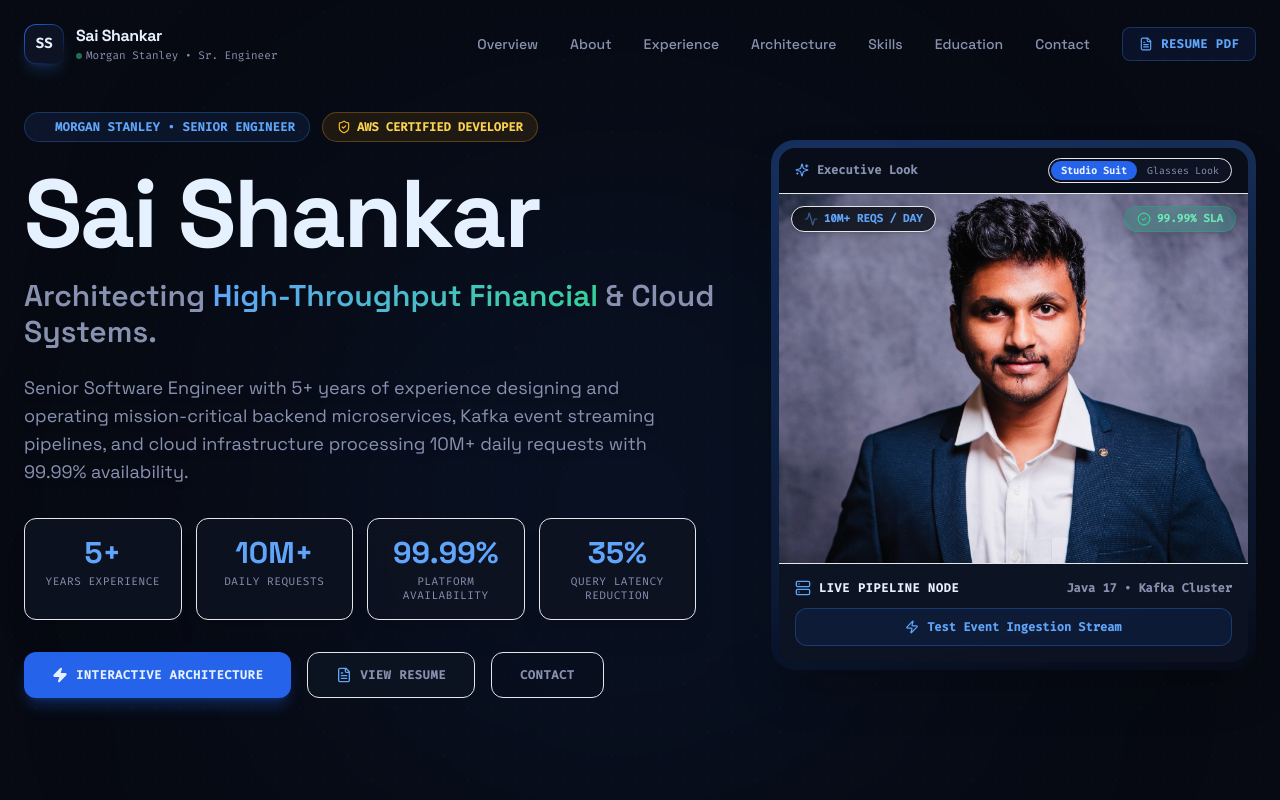
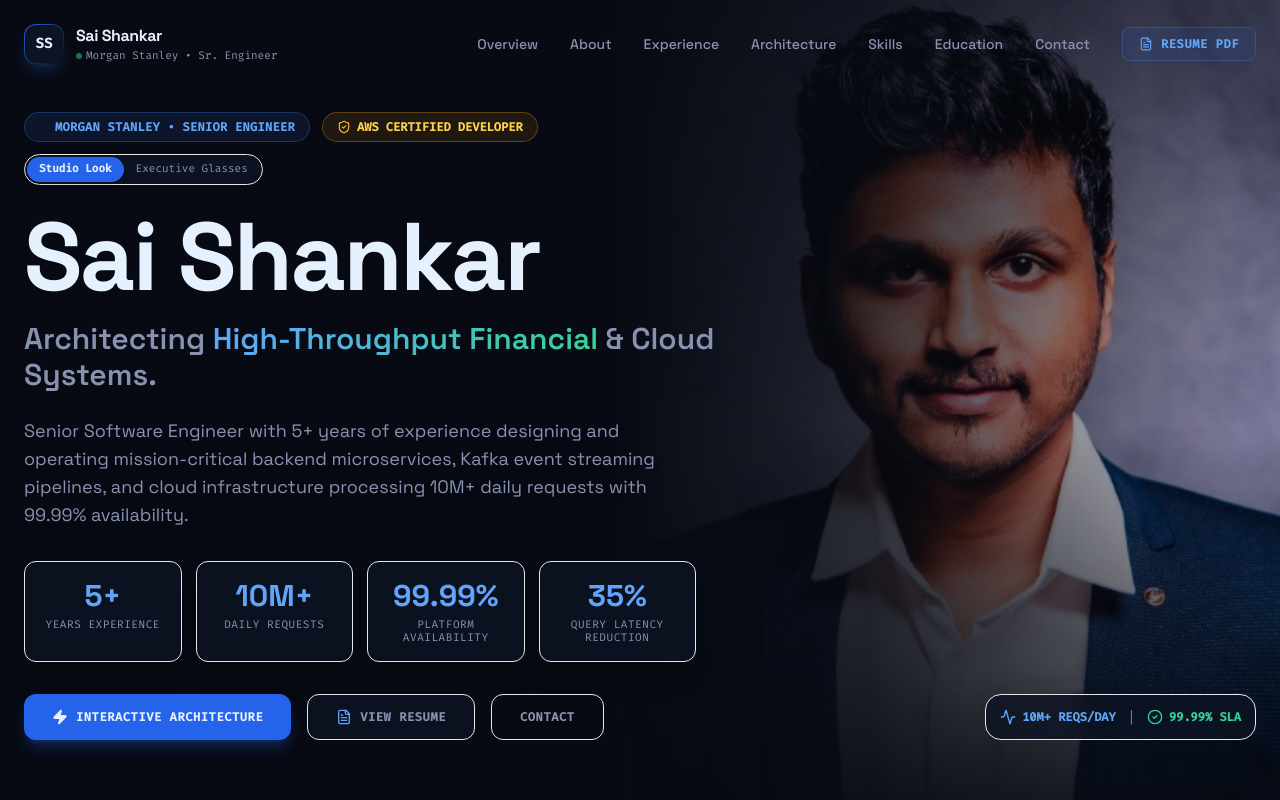
Before and after one commit to sailakkineni/ShankarPortfolio, a React (Vite) app: page / in a window 1280 px wide. Shown: the top 800 px of the page. Built offline with nearby package versions, Linux system fonts and the light colour scheme; a web font is replaced by a local one.

Commit message:
Implement seamless right-side face blend layout per user specification

```diff
--- a/src/components/Hero.jsx
+++ b/src/components/Hero.jsx
@@ -1,41 +1,51 @@
 import { motion, AnimatePresence } from 'framer-motion';
 import { useState } from 'react';
-import { FileText, Zap, ShieldCheck, Activity, Server, CheckCircle2, Sparkles } from 'lucide-react';
+import { FileText, Zap, ShieldCheck, Activity, Server, Sparkles, CheckCircle2 } from 'lucide-react';
 import { personalInfo } from '../data/portfolioData';
 import heroBgStudio from '../assets/bg-hero.jpg';
 import heroBgGlasses from '../assets/bg-hero-glasses.jpg';
 
 export default function Hero({ onOpenResume }) {
-  const [pulseActive, setPulseActive] = useState(false);
   const [photoStyle, setPhotoStyle] = useState('studio'); // 'studio' or 'glasses'
-
-  const handlePulse = () => {
-    setPulseActive(true);
-    setTimeout(() => setPulseActive(false), 2000);
-  };
-
   const activePhoto = photoStyle === 'studio' ? heroBgStudio : heroBgGlasses;
 
   return (
-    <section id="overview" className="relative pt-28 pb-16 lg:py-28 min-h-[92vh] flex items-center overflow-hidden bg-[#070a12]">
+    <section id="overview" className="relative pt-28 pb-16 lg:py-28 min-h-[90vh] flex items-center overflow-hidden bg-[#070a12]">
 
-      {/* Dynamic Ambient Glow & Grid Background */}
-      <div className="absolute inset-0 z-0 pointer-events-none overflow-hidden">
-        <div className="absolute top-1/4 left-1/4 w-[600px] h-[600px] bg-blue-600/10 rounded-full blur-[160px]"></div>
-        <div className="absolute bottom-1/4 right-1/4 w-[500px] h-[500px] bg-cyan-500/10 rounded-full blur-[150px]"></div>
-        <div className="absolute inset-0 opacity-[0.03] bg-[radial-gradient(#38bdf8_1px,transparent_1px)] [background-size:24px_24px]"></div>
+      {/* Background Image Layer (Positioned on the Right, Blending Seamlessly into #070a12 on the Left) */}
+      <div className="absolute inset-0 z-0 pointer-events-none overflow-hidden flex justify-end">
+        <div className="w-full lg:w-[52%] h-full relative">
+          <AnimatePresence mode="wait">
+            <motion.img
+              key={photoStyle}
+              initial={{ opacity: 0, scale: 0.98 }}
+              animate={{ opacity: 0.95, scale: 1 }}
+              exit={{ opacity: 0, scale: 1.02 }}
+              transition={{ duration: 0.5 }}
+              src={activePhoto}
+              alt="Sai Shankar Executive Portrait"
+              className="w-full h-full object-cover object-[center_18%] filter saturate-[1.08] contrast-[1.05]"
+            />
+          </AnimatePresence>
+
+          {/* Seamless Gradient Blends: Blends photo color into solid #070a12 on the left & top/bottom */}
+          <div className="absolute inset-0 bg-gradient-to-r from-[#070a12] via-[#070a12]/75 via-40% to-transparent"></div>
+          <div className="absolute inset-0 bg-gradient-to-t from-[#070a12] via-transparent to-[#070a12]/50"></div>
+          <div className="absolute inset-0 bg-gradient-to-b from-[#070a12]/80 via-transparent to-[#070a12] lg:hidden"></div>
+        </div>
       </div>
 
+      {/* Main Grid Content Layer */}
       <div className="max-w-7xl mx-auto px-6 w-full grid lg:grid-cols-12 gap-12 lg:gap-12 items-center z-10 relative">
 
-        {/* Left Column Text & Headlines */}
+        {/* Left Column Text & Headlines Spanning Over Blended Background */}
         <motion.div
           initial={{ opacity: 0, y: 20 }}
           animate={{ opacity: 1, y: 0 }}
           transition={{ duration: 0.6 }}
           className="lg:col-span-7 flex flex-col items-start"
         >
-          {/* Status Badges */}
+          {/* Status & Photo Style Toggle Pills */}
           <div className="flex flex-wrap items-center gap-3 mb-6">
             <span className="inline-flex items-center gap-2 px-3.5 py-1.5 rounded-full bg-blue-500/10 border border-blue-500/30 text-blue-400 font-mono text-xs font-semibold tracking-wide">
               <span className="w-2 h-2 rounded-full bg-blue-400 animate-ping"></span>
@@ -51,6 +61,30 @@ export default function Hero({ onOpenResume }) {
               <ShieldCheck className="w-3.5 h-3.5 text-amber-400" />
               AWS CERTIFIED DEVELOPER
             </a>
+
+            {/* Photo Look Switcher */}
+            <div className="inline-flex items-center p-0.5 rounded-full bg-[#0d1322]/90 border border-slate-800 font-mono text-[11px]">
+              <button
+                onClick={() => setPhotoStyle('studio')}
+                className={`px-3 py-1 rounded-full transition-all ${
+                  photoStyle === 'studio'
+                    ? 'bg-blue-600 text-white font-semibold shadow-md'
+                    : 'text-slate-400 hover:text-slate-200'
+                }`}
+              >
+                Studio Look
+              </button>
+              <button
+                onClick={() => setPhotoStyle('glasses')}
+                className={`px-3 py-1 rounded-full transition-all ${
+                  photoStyle === 'glasses'
+                    ? 'bg-blue-600 text-white font-semibold shadow-md'
+                    : 'text-slate-400 hover:text-slate-200'
+                }`}
+              >
+                Executive Glasses
+              </button>
+            </div>
           </div>
 
           {/* Main Title Header */}
@@ -69,7 +103,7 @@ export default function Hero({ onOpenResume }) {
           {/* Key Metrics Counter Grid */}
           <div className="grid grid-cols-2 sm:grid-cols-4 gap-3.5 w-full max-w-2xl mb-8">
             {personalInfo.stats.map((stat, idx) => (
-              <div key={idx} className="bg-[#0d1322]/85 backdrop-blur-md border border-slate-800/90 rounded-xl p-4 text-center hover:border-blue-500/40 transition-all shadow-xl group">
+              <div key={idx} className="bg-[#0d1322]/90 backdrop-blur-md border border-slate-800/90 rounded-xl p-4 text-center hover:border-blue-500/40 transition-all shadow-xl group">
                 <div className="text-2xl sm:text-3xl font-bold font-sans text-blue-400 group-hover:text-cyan-400 transition-colors mb-1">
                   {stat.value}
                 </div>
@@ -107,100 +141,19 @@ export default function Hero({ onOpenResume }) {
           </div>
         </motion.div>
 
-        {/* Right Column: 100% Unobscured Executive Wallpaper Portrait Canvas */}
-        <motion.div
-          initial={{ opacity: 0, scale: 0.95 }}
-          animate={{ opacity: 1, scale: 1 }}
-          transition={{ duration: 0.8, delay: 0.2 }}
-          className="lg:col-span-5 flex flex-col items-center justify-center relative"
-        >
-          <div className="w-full max-w-md lg:max-w-none rounded-3xl p-2 bg-gradient-to-b from-blue-500/30 via-slate-800/50 to-slate-900/80 shadow-2xl relative overflow-hidden group">
-
-            {/* Glowing Accent Ring */}
-            <div className="absolute inset-0 bg-gradient-to-tr from-blue-600/20 to-cyan-400/20 blur-xl opacity-70 group-hover:opacity-100 transition-opacity"></div>
-
-            {/* Photo Style Selector Header Bar */}
-            <div className="flex items-center justify-between px-4 py-2.5 bg-[#070a12]/90 backdrop-blur-md border-b border-slate-800 rounded-t-2xl z-20 relative">
-              <span className="font-mono text-xs text-slate-300 font-semibold flex items-center gap-2">
-                <Sparkles className="w-3.5 h-3.5 text-blue-400" /> Executive Look
-              </span>
-
-              <div className="inline-flex items-center p-0.5 rounded-full bg-[#0d1322] border border-slate-800 font-mono text-[10px]">
-                <button
-                  onClick={() => setPhotoStyle('studio')}
-                  className={`px-2.5 py-0.5 rounded-full transition-all ${
-                    photoStyle === 'studio'
-                      ? 'bg-blue-600 text-white font-semibold shadow-sm'
-                      : 'text-slate-400 hover:text-slate-200'
-                  }`}
-                >
-                  Studio Suit
-                </button>
-                <button
-                  onClick={() => setPhotoStyle('glasses')}
-                  className={`px-2.5 py-0.5 rounded-full transition-all ${
-                    photoStyle === 'glasses'
-                      ? 'bg-blue-600 text-white font-semibold shadow-sm'
-                      : 'text-slate-400 hover:text-slate-200'
-                  }`}
-                >
-                  Glasses Look
-                </button>
-              </div>
-            </div>
-
-            {/* 100% Unobscured Crystal-Clear Portrait Frame */}
-            <div className="relative overflow-hidden aspect-[4/3] sm:aspect-[14/11] bg-[#070a12]">
-              <AnimatePresence mode="wait">
-                <motion.img
-                  key={photoStyle}
-                  initial={{ opacity: 0, scale: 0.98 }}
-                  animate={{ opacity: 1, scale: 1 }}
-                  exit={{ opacity: 0, scale: 1.02 }}
-                  transition={{ duration: 0.4 }}
-                  src={activePhoto}
-                  alt="Sai Shankar Executive Portrait"
-                  className="w-full h-full object-cover object-[center_20%] saturate-110 contrast-105 group-hover:scale-105 transition-transform duration-700"
-                />
-              </AnimatePresence>
-
-              {/* Status Overlay Badges floating at top corners */}
-              <div className="absolute top-3 left-3 right-3 flex items-center justify-between pointer-events-none">
-                <span className="inline-flex items-center gap-1.5 px-3 py-1 rounded-full bg-[#070a12]/80 backdrop-blur-md border border-slate-700/80 text-blue-400 font-mono text-[11px] font-semibold shadow-md">
-                  <Activity className="w-3.5 h-3.5 text-blue-400 animate-pulse" /> 10M+ REQS / DAY
-                </span>
-
-                <span className="inline-flex items-center gap-1.5 px-3 py-1 rounded-full bg-emerald-500/20 backdrop-blur-md border border-emerald-500/40 text-emerald-300 font-mono text-[11px] font-semibold shadow-md">
-                  <CheckCircle2 className="w-3.5 h-3.5 text-emerald-400" /> 99.99% SLA
-                </span>
-              </div>
-            </div>
-
-            {/* Compact System Telemetry Control Bar beneath the photo */}
-            <div className="p-4 bg-[#0d1322]/95 backdrop-blur-md rounded-b-2xl border-t border-slate-800 space-y-3">
-              <div className="flex items-center justify-between font-mono text-xs">
-                <div className="flex items-center gap-2 text-slate-300">
-                  <Server className="w-4 h-4 text-blue-400" />
-                  <span className="font-bold uppercase tracking-wider text-white">Live Pipeline Node</span>
-                </div>
-                <span className="text-cyan-400 font-semibold">Java 17 • Kafka Cluster</span>
-              </div>
-
-              <button
-                onClick={handlePulse}
-                className={`w-full py-2.5 rounded-xl font-mono text-xs font-semibold flex items-center justify-center gap-2 transition-all ${
-                  pulseActive
-                    ? 'bg-blue-500/20 text-blue-400 border border-blue-500/50'
-                    : 'bg-blue-600/10 border border-blue-500/30 text-blue-400 hover:bg-blue-600 hover:text-white'
-                }`}
-              >
-                <Zap className={`w-3.5 h-3.5 ${pulseActive ? 'animate-bounce' : ''}`} />
-                {pulseActive ? 'Propagating Event Payload...' : 'Test Event Ingestion Stream'}
-              </button>
-            </div>
-
+        {/* Right Column: Clean Open Space so face shows up 100% un-obscured on the right side */}
+        <div className="lg:col-span-5 hidden lg:flex flex-col justify-end items-end h-full min-h-[480px] pointer-events-none">
+          {/* Subtle Bottom Floating Telemetry Pill */}
+          <div className="p-3.5 rounded-2xl bg-[#0d1322]/80 backdrop-blur-md border border-slate-800/90 text-xs font-mono text-slate-300 flex items-center gap-3 shadow-2xl pointer-events-auto">
+            <span className="flex items-center gap-1.5 text-blue-400 font-semibold">
+              <Activity className="w-4 h-4 animate-pulse text-blue-400" /> 10M+ REQS/DAY
+            </span>
+            <span className="text-slate-600">|</span>
+            <span className="flex items-center gap-1.5 text-emerald-400 font-semibold">
+              <CheckCircle2 className="w-4 h-4 text-emerald-400" /> 99.99% SLA
+            </span>
           </div>
-        </motion.div>
+        </div>
 
       </div>
     </section>
```
